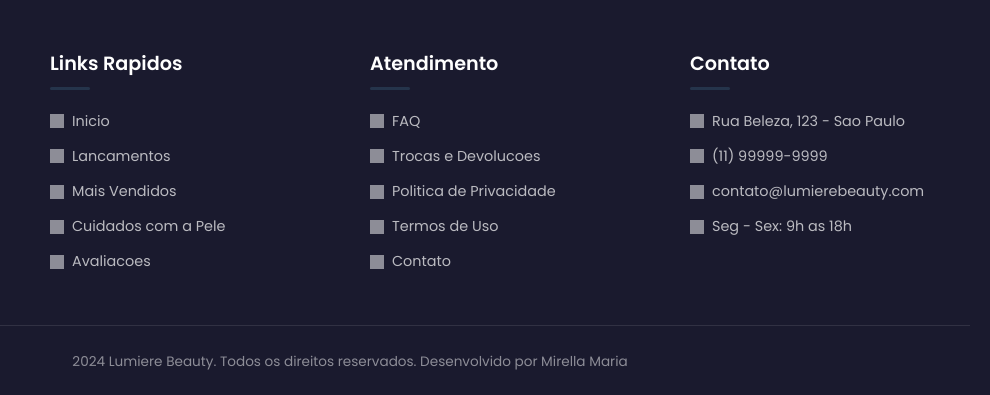
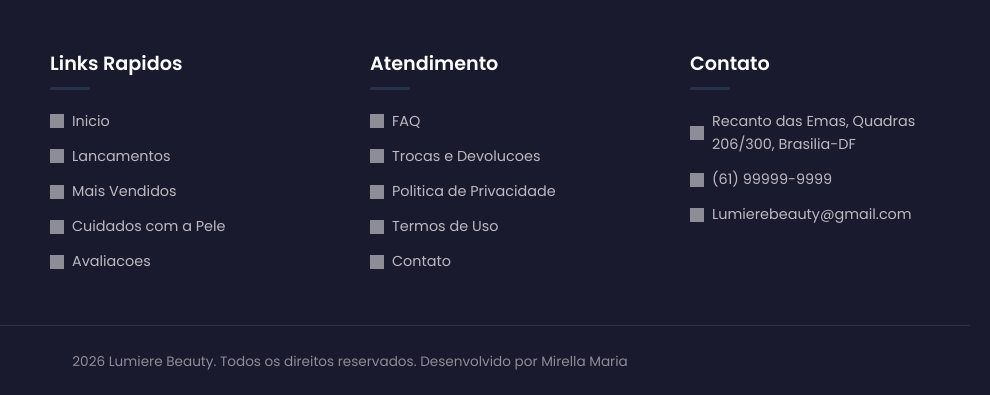
Before and after one commit to i7svlmiaa/LumiereBeauty, a plain HTML site: page index.html in a window 1280 px wide. Shown: the part 3726-4121 px from the top of the page, 290-1280 px from the left. Drawn offline with Linux system fonts and the light colour scheme; grey boxes are pictures that could not be loaded.

Commit message:
Add files via upload

```diff
--- a/index.html
+++ b/index.html
@@ -400,15 +400,14 @@
                 <div class="footer-col">
                     <h3>Contato</h3>
                     <ul class="footer-links">
-                        <li><a href="#"><img src="https://cdn-icons-png.flaticon.com/512/684/684809.png" alt=""> Rua Beleza, 123 - Sao Paulo</a></li>
-                        <li><a href="#"><img src="https://cdn-icons-png.flaticon.com/512/126/126341.png" alt=""> (11) 99999-9999</a></li>
-                        <li><a href="#"><img src="https://cdn-icons-png.flaticon.com/512/561/561127.png" alt=""> contato@lumierebeauty.com</a></li>
-                        <li><a href="#"><img src="https://cdn-icons-png.flaticon.com/512/1828/1828884.png" alt=""> Seg - Sex: 9h as 18h</a></li>
+                        <li><a href="#"><img src="https://cdn-icons-png.flaticon.com/512/684/684809.png" alt=""> Recanto das Emas, Quadras 206/300, Brasilia-DF</a></li>
+                        <li><a href="#"><img src="https://cdn-icons-png.flaticon.com/512/126/126341.png" alt=""> (61) 99999-9999</a></li>
+                        <li><a href="#"><img src="https://cdn-icons-png.flaticon.com/512/561/561127.png" alt=""> Lumierebeauty@gmail.com</a></li>
                     </ul>
                 </div>
             </div>
             <div class="footer-bottom">
-                <p> 2024 Lumiere Beauty. Todos os direitos reservados. Desenvolvido por Mirella Maria</p>
+                <p> 2026 Lumiere Beauty. Todos os direitos reservados. Desenvolvido por Mirella Maria</p>
             </div>
         </div>
     </footer>
```
Also changed, not shown: avaliacoes.html (+4 -4 lines), cuidados-pele.html (+4 -4 lines), lancamentos.html (+4 -4 lines), produtos.html (+4 -4 lines).
